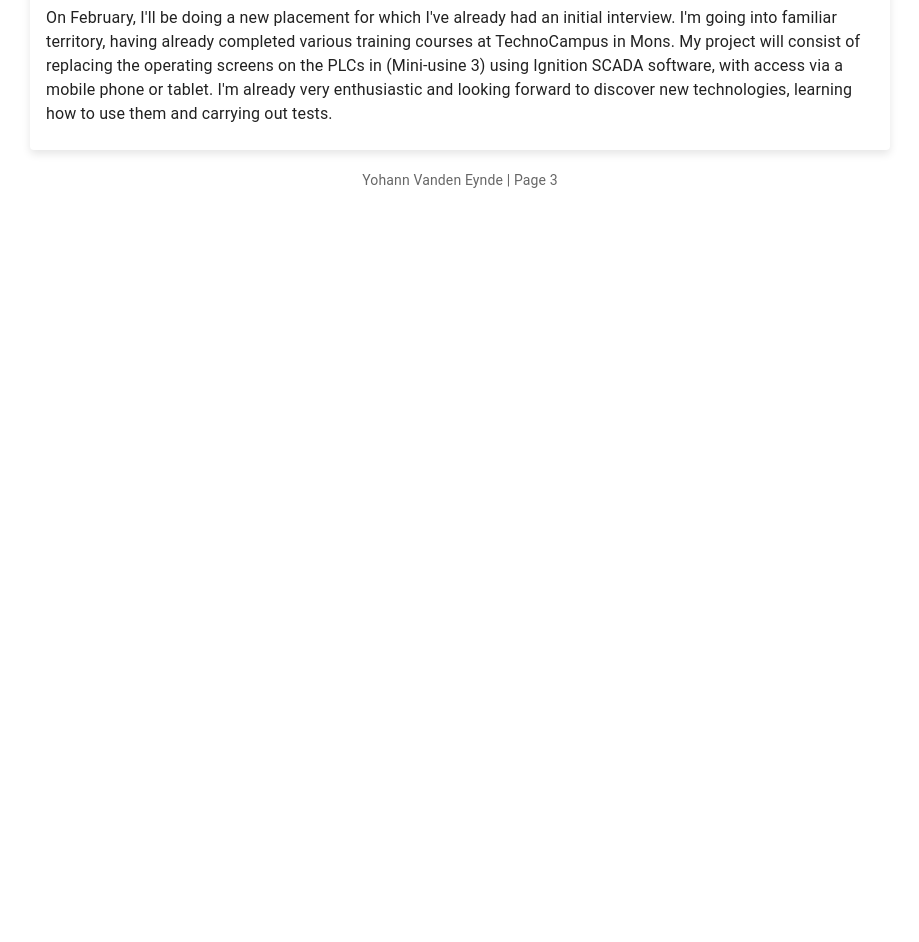
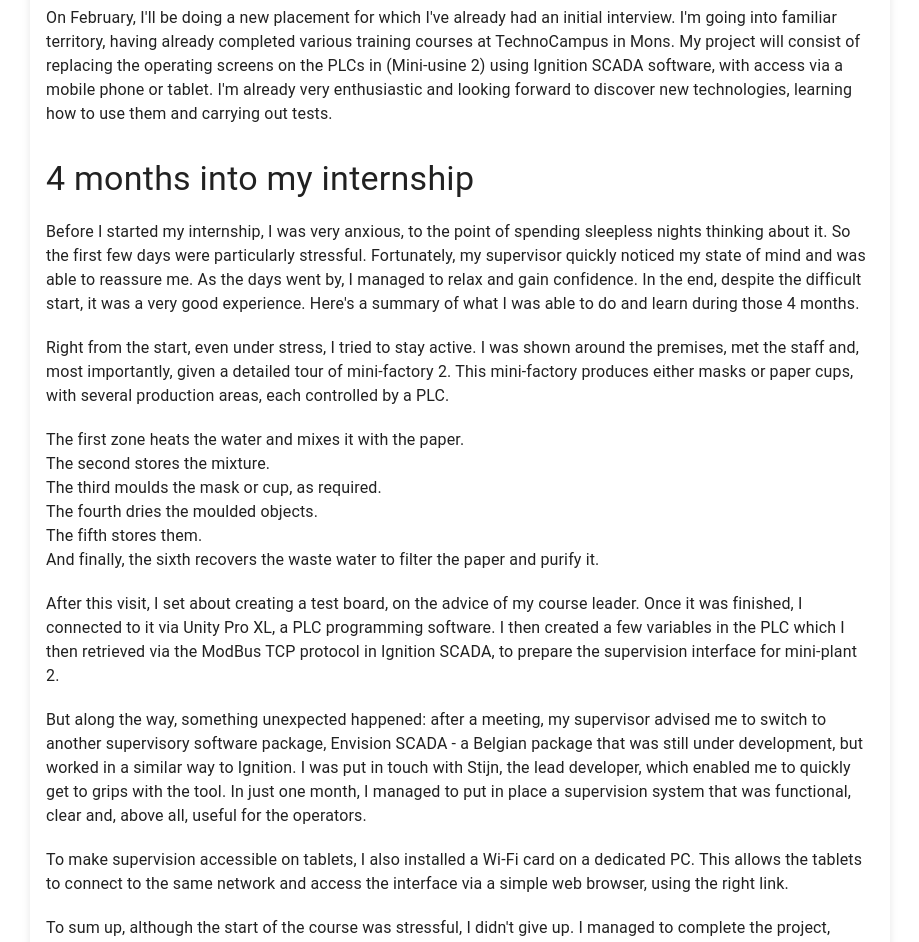
Before and after one commit to Nokyami/portfolio_ioan, a Next.js app in the folder my-app/: page /internship in a window 1280 px wide. Shown: the part 200-1142 px from the top of the page, without its empty margins (180-1099 px from the left). Before the commit the page ends 800 px from the top, so only its background shows below. Built offline with nearby package versions, Linux system fonts and the light colour scheme.

Commit message:
Internship part

```diff
--- a/my-app/src/pages/internship.tsx
+++ b/my-app/src/pages/internship.tsx
@@ -20,7 +20,37 @@
               TechnoCampus Mons
             </Typography>
             <Typography variant="body1" color="text.primary" style={{ marginTop: '20px' }}>
-              On February, I&apos;ll be doing a new placement for which I&apos;ve already had an initial interview. I&apos;m going into familiar territory, having already completed various training courses at TechnoCampus in Mons. My project will consist of replacing the operating screens on the PLCs in (Mini-usine 3) using Ignition SCADA software, with access via a mobile phone or tablet. I&apos;m already very enthusiastic and looking forward to discover new technologies, learning how to use them and carrying out tests.
+              On February, I&apos;ll be doing a new placement for which I&apos;ve already had an initial interview. I&apos;m going into familiar territory, having already completed various training courses at TechnoCampus in Mons. My project will consist of replacing the operating screens on the PLCs in (Mini-usine 2) using Ignition SCADA software, with access via a mobile phone or tablet. I&apos;m already very enthusiastic and looking forward to discover new technologies, learning how to use them and carrying out tests. <br />
+            </Typography>
+             <div style={{ height: 32 }} />
+            <Typography variant="h4" component="div" gutterBottom>
+              4 months into my internship
+            </Typography>
+            <Typography variant="body1" color="text.primary" style={{ marginTop: '20px' }}>
+              Before I started my internship, I was very anxious, to the point of spending sleepless nights thinking about it. So the first few days were particularly stressful. Fortunately, my supervisor quickly noticed my state of mind and was able to reassure me. As the days went by, I managed to relax and gain confidence. In the end, despite the difficult start, it was a very good experience. Here&apos;s a summary of what I was able to do and learn during those 4 months.
+            </Typography>
+            <Typography variant="body1" color="text.primary" style={{ marginTop: '20px' }}>
+              Right from the start, even under stress, I tried to stay active. I was shown around the premises, met the staff and, most importantly, given a detailed tour of mini-factory 2. This mini-factory produces either masks or paper cups, with several production areas, each controlled by a PLC.
+            </Typography>
+            <Typography variant="body1" color="text.primary" style={{ marginTop: '20px' }}>
+              The first zone heats the water and mixes it with the paper.<br />
+              The second stores the mixture.<br />
+              The third moulds the mask or cup, as required.<br />
+              The fourth dries the moulded objects.<br />
+              The fifth stores them.<br />
+              And finally, the sixth recovers the waste water to filter the paper and purify it.
+            </Typography>
+            <Typography variant="body1" color="text.primary" style={{ marginTop: '20px' }}>
+              After this visit, I set about creating a test board, on the advice of my course leader. Once it was finished, I connected to it via Unity Pro XL, a PLC programming software. I then created a few variables in the PLC which I then retrieved via the ModBus TCP protocol in Ignition SCADA, to prepare the supervision interface for mini-plant 2.
+            </Typography>
+            <Typography variant="body1" color="text.primary" style={{ marginTop: '20px' }}>
+              But along the way, something unexpected happened: after a meeting, my supervisor advised me to switch to another supervisory software package, Envision SCADA - a Belgian package that was still under development, but worked in a similar way to Ignition. I was put in touch with Stijn, the lead developer, which enabled me to quickly get to grips with the tool. In just one month, I managed to put in place a supervision system that was functional, clear and, above all, useful for the operators.
+            </Typography>
+            <Typography variant="body1" color="text.primary" style={{ marginTop: '20px' }}>
+              To make supervision accessible on tablets, I also installed a Wi-Fi card on a dedicated PC. This allows the tablets to connect to the same network and access the interface via a simple web browser, using the right link.
+            </Typography>
+            <Typography variant="body1" color="text.primary" style={{ marginTop: '20px' }}>
+              To sum up, although the start of the course was stressful, I didn&apos;t give up. I managed to complete the project, adapt to the change of software and deliver effective supervision. I&apos;m proud to have satisfied my supervisor, and even prouder to see that my work has attracted the attention of other professionals in the sector.
             </Typography>
           </CardContent>
         </Card>
```
